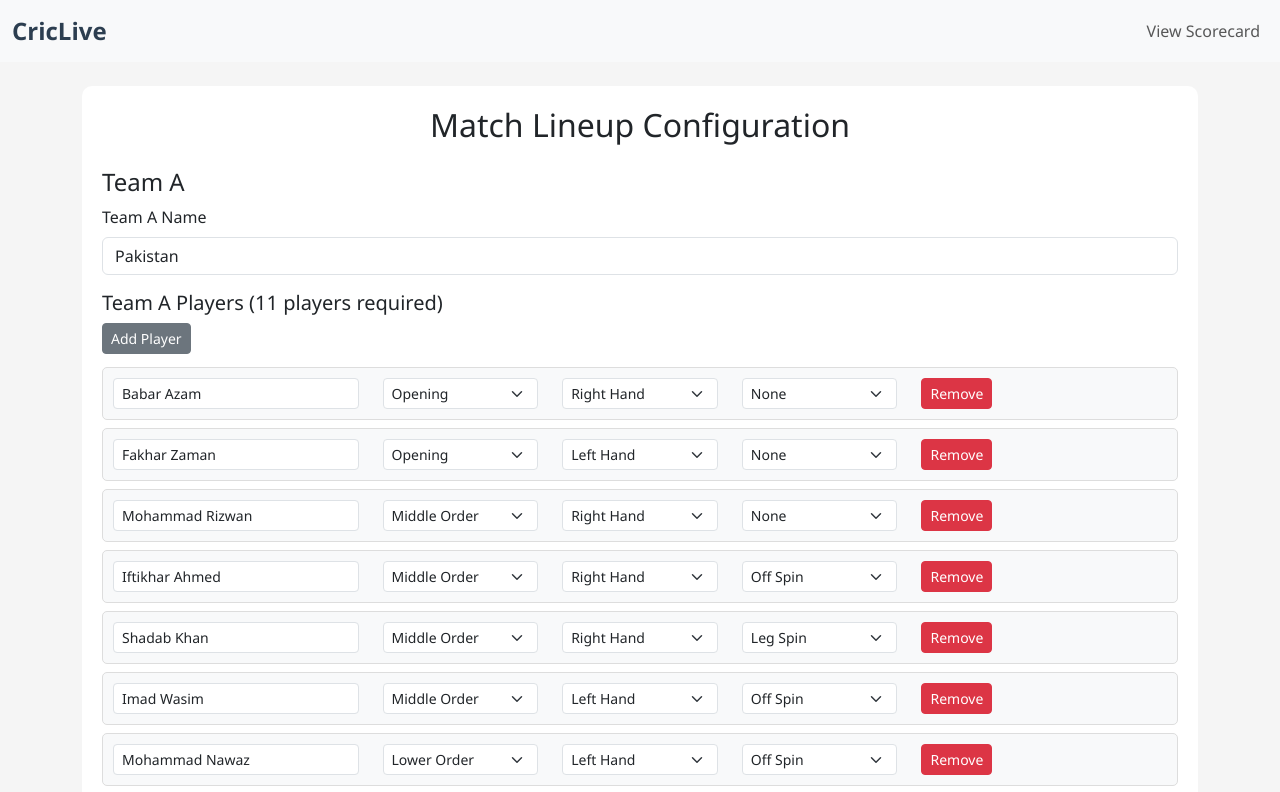
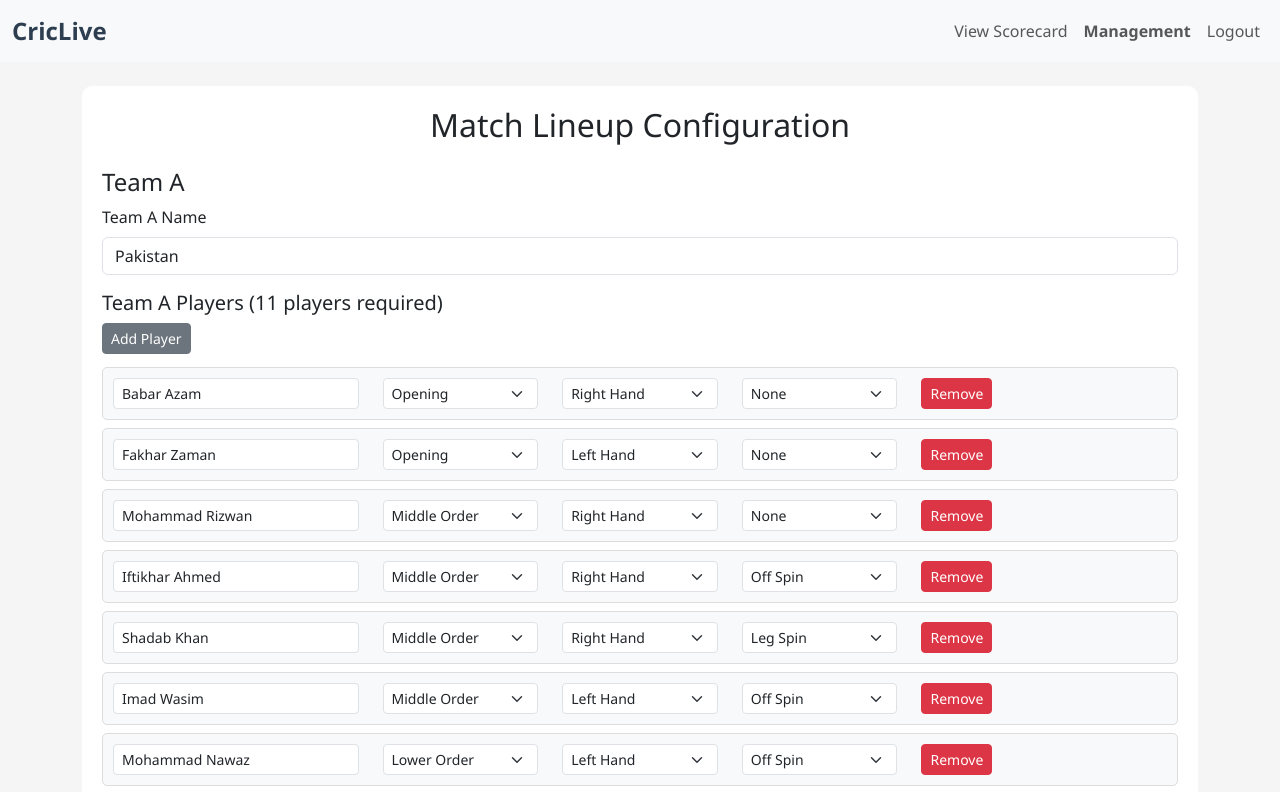
Before and after one commit to mastermind-zubair/cric-live, a plain HTML site: page frontend/lineup.html in a window 1280 px wide. Shown: the top 792 px of the page. Drawn offline with nearby package versions, Linux system fonts and the light colour scheme; no server answers; sample sign-in values are in the browser's storage.

Commit message:
Enhance navigation links for authenticated users across multiple pages. Added Management and Logout links to control, detail, index, lineup, and login pages. Implemented logic to check for active matches on login and lineup pages, redirecting users accordingly.

```diff
--- a/frontend/lineup.html
+++ b/frontend/lineup.html
@@ -12,7 +12,7 @@
     <nav class="navbar navbar-expand-lg navbar-light bg-light">
         <div class="container-fluid">
             <a class="navbar-brand" href="/">CricLive</a>
-            <div class="navbar-nav ms-auto">
+            <div class="navbar-nav ms-auto" id="nav-links">
                 <a class="nav-link" href="/">View Scorecard</a>
             </div>
         </div>
@@ -75,12 +75,54 @@
     </div>
 
     <script type="module">
-        import { createMatch, startMatch } from './js/api.js';
-        import { requireAuth } from './js/auth.js';
+        import { createMatch, startMatch, getActiveMatch } from './js/api.js';
+        import { requireAuth, isAuthenticated } from './js/auth.js';
 
         // Check authentication
         if (!requireAuth()) {
             window.location.href = '/login.html';
+        }
+
+        // Check if match is already started, redirect to control
+        async function checkActiveMatch() {
+            try {
+                const match = await getActiveMatch();
+                if (match && match.status === 'live') {
+                    window.location.href = '/control.html';
+                }
+            } catch (error) {
+                // No active match or error, continue to show lineup page
+                console.log('No active match found, showing lineup page');
+            }
+        }
+        checkActiveMatch();
+
+        // Update navigation links
+        const navLinks = document.getElementById('nav-links');
+        if (isAuthenticated()) {
+            // Create Management link (already on this page, but keep for consistency)
+            const managementLink = document.createElement('a');
+            managementLink.className = 'nav-link';
+            managementLink.href = '/lineup.html';
+            managementLink.textContent = 'Management';
+            managementLink.style.fontWeight = 'bold'; // Highlight current page
+
+            // Create Logout link
+            const logoutLink = document.createElement('a');
+            logoutLink.className = 'nav-link';
+            logoutLink.href = '#';
+            logoutLink.textContent = 'Logout';
+            logoutLink.onclick = (e) => {
+                e.preventDefault();
+                if (confirm('Are you sure you want to logout?')) {
+                    localStorage.removeItem('authToken');
+                    window.location.href = '/';
+                }
+            };
+
+            // Insert Management and Logout links (Management before Logout)
+            navLinks.appendChild(managementLink);
+            navLinks.appendChild(logoutLink);
         }
 
         let teamAPlayers = [];
```
Also changed, not shown: frontend/control.html (+29 -2 lines), frontend/detail.html (+29 -1 lines), frontend/index.html (+17 -4 lines), frontend/login.html (+14 -1 lines).
